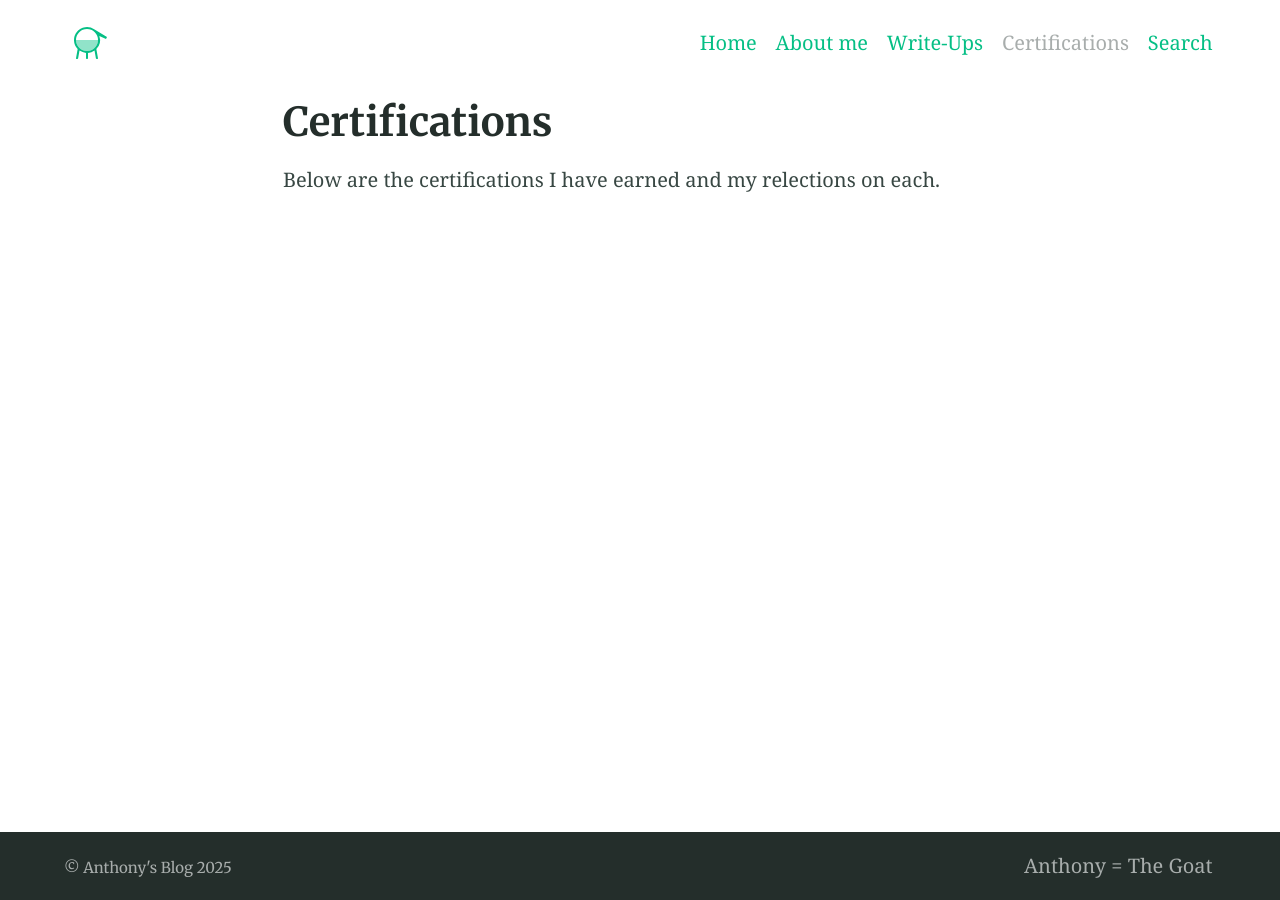
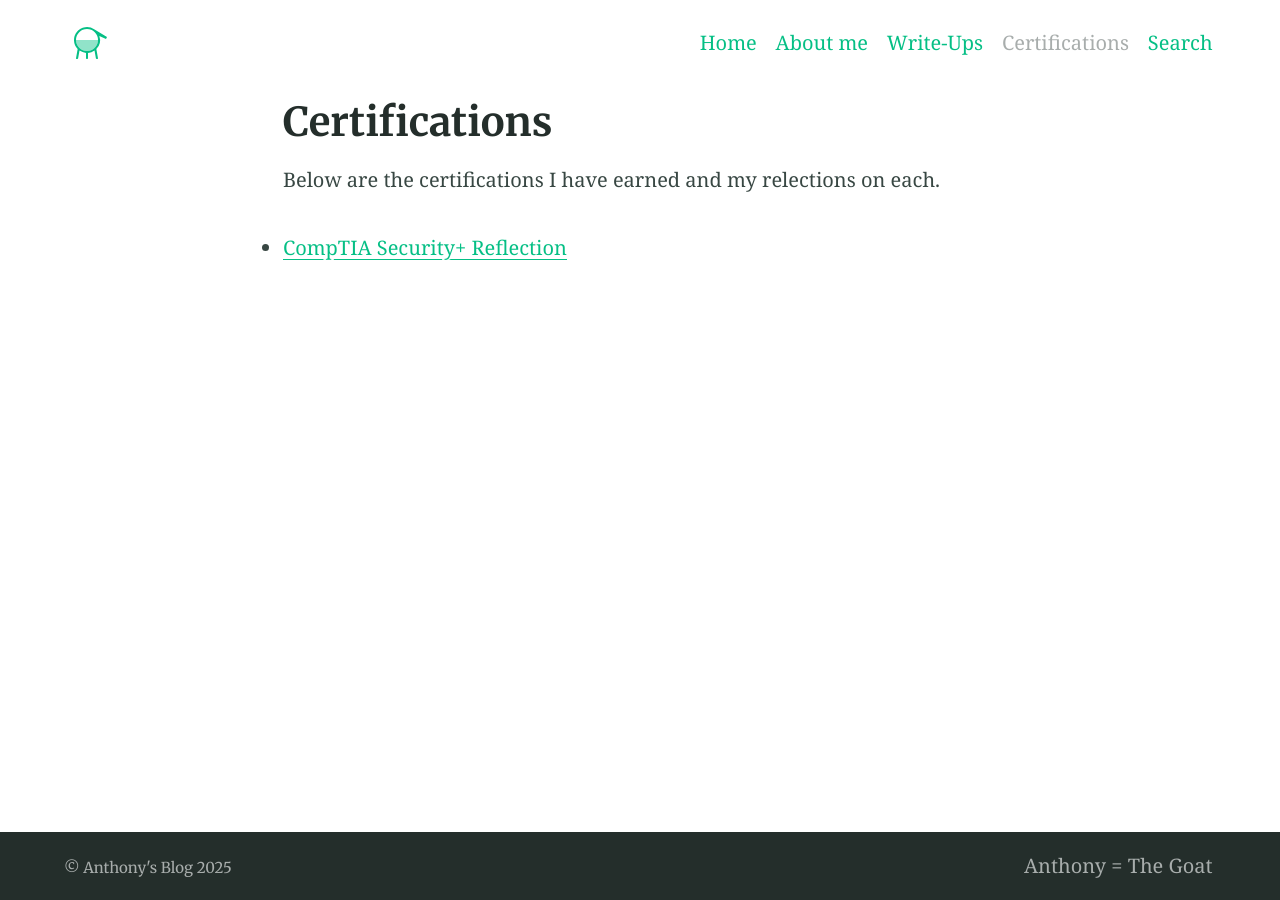
Before and after one commit to 4nthvny/4nthvny.github.io, a Jekyll site: the page built from certifications.md, in a window 1280 px wide. Built offline with Jekyll 4.4.1, drawn with Linux system fonts in a browser that asks for light colours.

Commit message:
Update certifications.md

```diff
--- a/certifications.md
+++ b/certifications.md
@@ -3,3 +3,5 @@ title: Certifications
 layout: page
 ---
 Below are the certifications I have earned and my relections on each.
+
+- [CompTIA Security+ Reflection](/certifications/security+/)
```
